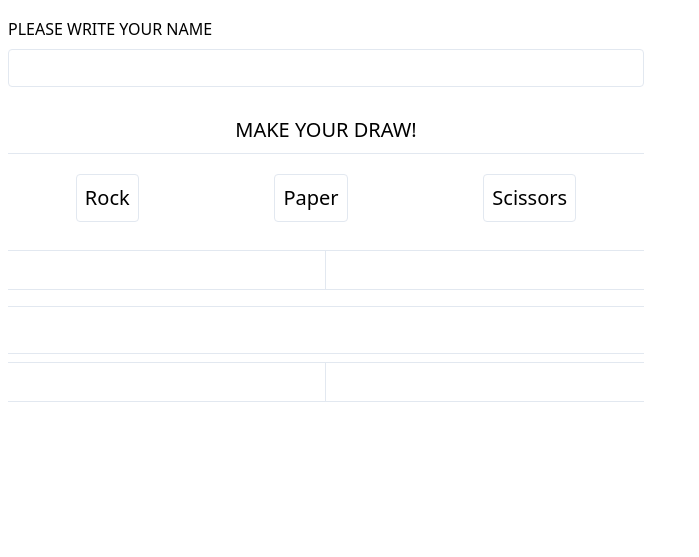
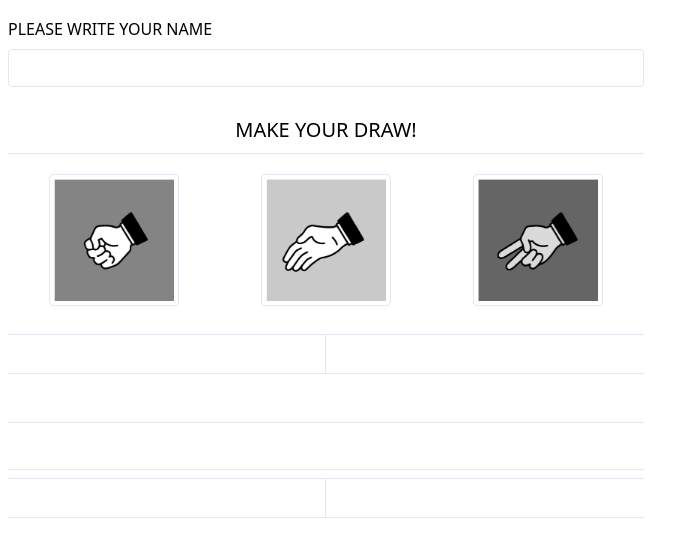
Before and after one commit to leiter007/rock_paper_scissors, a website: page src/index.html in a window 1280 px wide. Shown: the part 81-638 px from the top of the page, without its empty margins (0-699 px from the left). Drawn offline with nearby package versions, Linux system fonts and the light colour scheme.

Commit message:
adds images for buttons, and some more styling

```diff
--- a/src/index.html
+++ b/src/index.html
@@ -31,9 +31,9 @@
    </div>
 
     <div class="bg-grey-light flex flex-wrap justify-around pb-5 pt-5">
-        <button class="p-2 rounded bg-grey-lightest border border-grey" id="rock-btn">Rock</button>
-        <button class="p-2 rounded bg-grey-lightest border border-grey" id="paper-btn">Paper</button>
-        <button class="p-2 rounded bg-grey-lightest border border-grey" id="scissors-btn">Scissors</button>
+        <button class="p-1 rounded bg-grey-lightest border border-grey" id="rock-btn"> <img src="./img/rock.png" width="120"/></button>
+        <button class="p-1 rounded bg-grey-lightest border border-grey" id="paper-btn"><img src="./img/paper.png" width="120"/></button>
+        <button class="p-1 rounded bg-grey-lightest border border-grey" id="scissors-btn"><img src="./img/scissors.png" width="120"/></button>
       </div>
 
 
@@ -46,8 +46,8 @@
         </div>
     </div>
 
-        <div class="pt-2">
-            <div class="h-12 p-2 mt-2 mb-2 border-b border-teal-darker border-t border-teal-darker bg-grey-lighter justify-center text-xl font-semibold">
+        <div class="pt-10 flex-wrap">
+            <div class="h-12 p-2 mt-2 mb-2 border-b border-teal-darker border-t border-teal-darker bg-grey-lighter justify-center text-center text-xl font-semibold">
                 <div id="display_result"></div>
             </div>
         </div>
@@ -81,13 +81,13 @@ const disp_player2message = document.getElementById("player2_selection")
 
 //GLOBAL CONSTANTS
 const round = new Round
-const player1Name = round.player1_Name()
+const player1Name = round.player1_Name("Player1")
 const player2Name = round.player2_Name()
 const storage = window.sessionStorage
 
 //GLOBAL FUNCTIONS
 
-    const showScore = () => {
+        const showScore = () => {
             const score = Object.values(storage)
             let scorePlayer1 = score.filter(checkPlayer1Wins).length
             let scorePlayer2 = score.filter(checkPlayer2Wins).length
@@ -118,8 +118,8 @@ const storage = window.sessionStorage
             return string == player1Name}
 
         const checkPlayer2Wins = (string) => {
-            let player2 = round.player2_Name()
             return string == player2Name}
+
     //WHEN RENDERING THE PAGE
     document.addEventListener('DOMContentLoaded', () => {
 
--- a/src/js/round.js
+++ b/src/js/round.js
@@ -6,7 +6,11 @@ class Round {
 
     // Change names and win messages if Player 2 is not computer
     player1_Name() {
-        return "Player1"
+        // if (name == ""){
+            return "Player1"
+        // }else {
+        //     return name
+        // }
     }
     player2_Name() {
         return "Computer"
```
Also changed, not shown: src/img/paper.png (added), src/img/rock.png (added), src/img/scissors.png (added).
